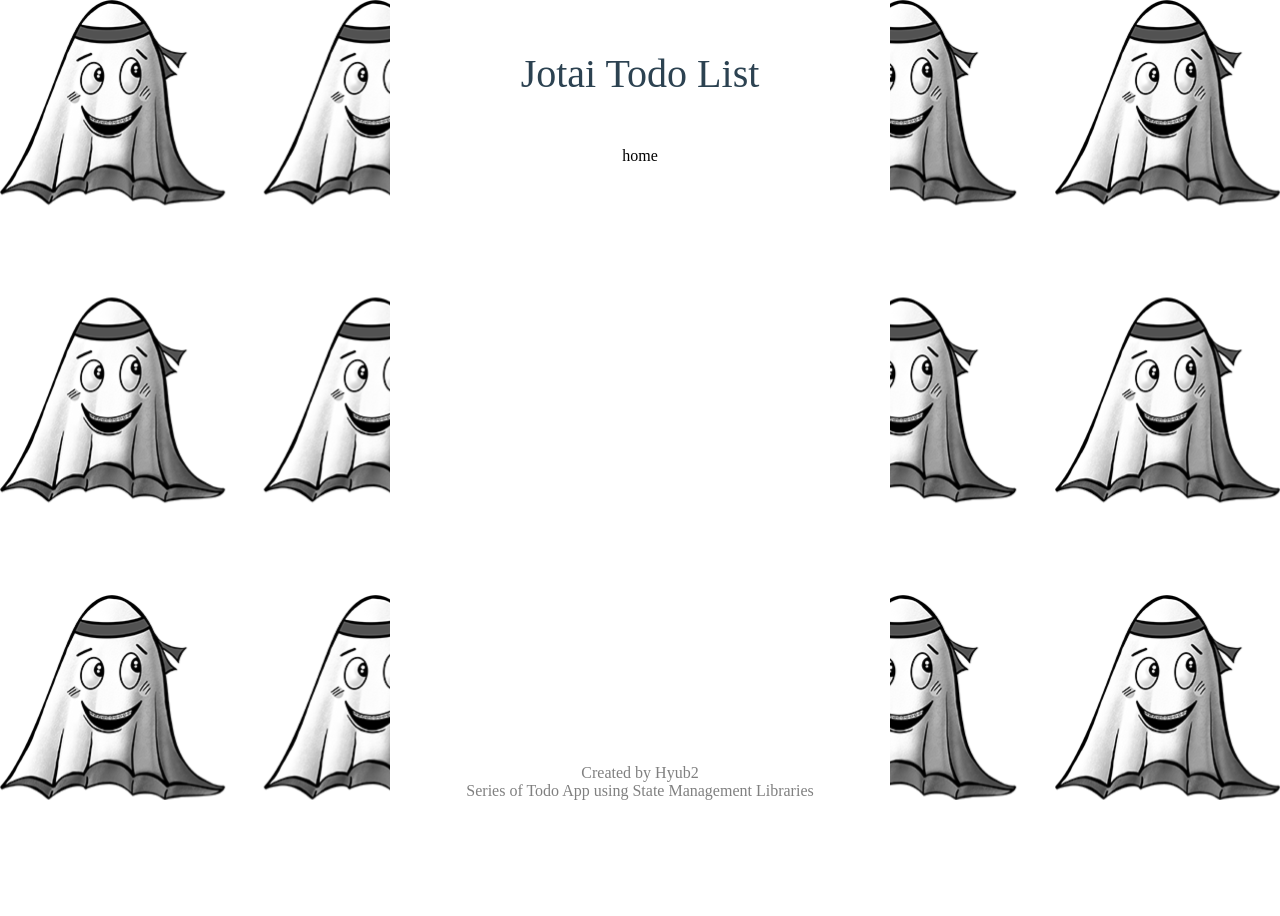
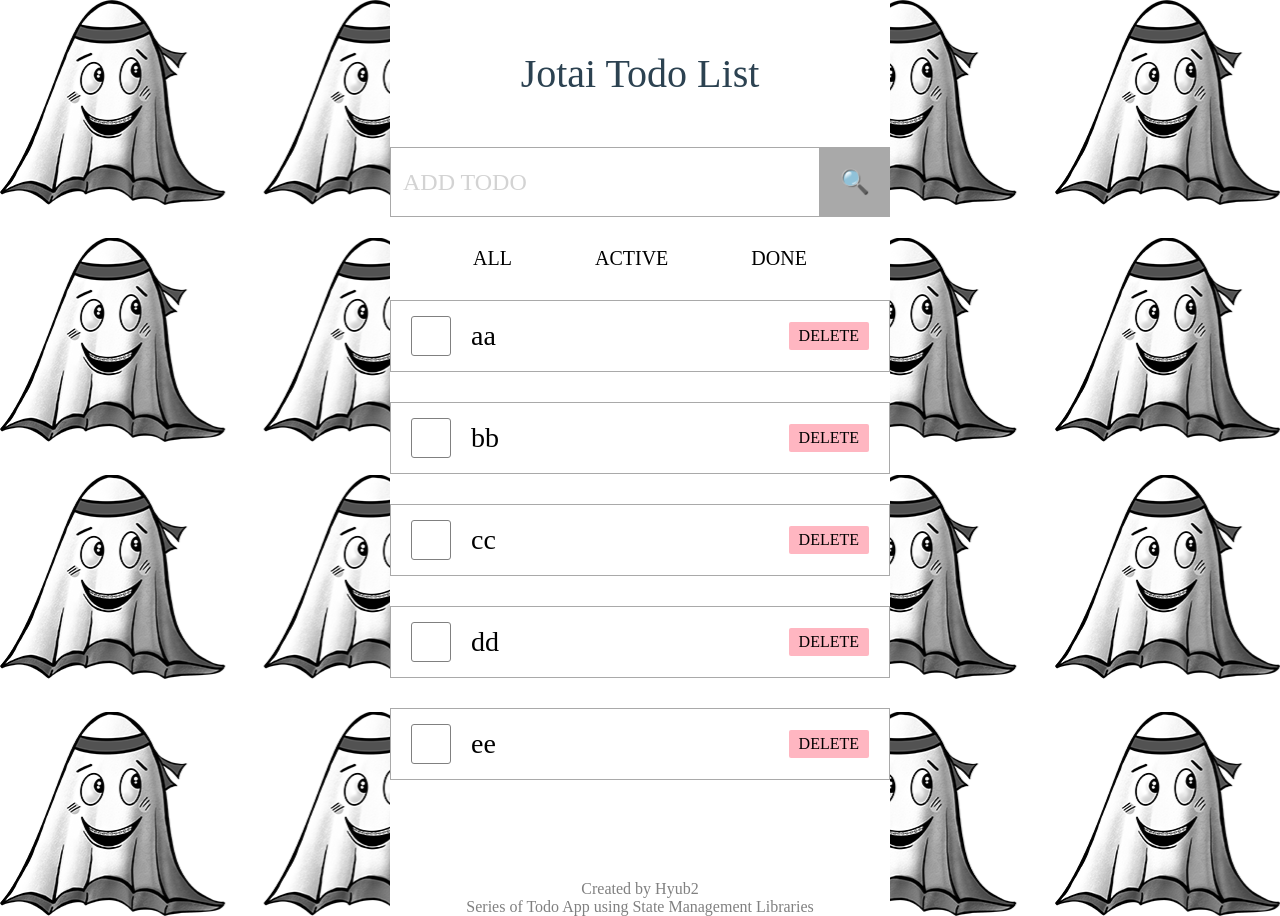
Before and after one commit to thwlckd/jotai-todo, a React (Vite) app: page / in a window 1280 px wide. Before the commit the page ends 800 px from the top, so only its background shows below. Built offline with nearby package versions, Linux system fonts and the light colour scheme.

Commit message:
Feat: 투투앱 퍼블리싱

```diff
--- a/src/App.tsx
+++ b/src/App.tsx
@@ -1,7 +1,16 @@
+import Input from './components/Input';
 import Layout from './components/Layout';
+import Navigation from './components/Navigation';
+import TodoList from './components/TodoList';
 
 const App = () => {
-  return <Layout>home</Layout>;
+  return (
+    <Layout>
+      <Input />
+      <Navigation />
+      <TodoList />
+    </Layout>
+  );
 };
 
 export default App;
--- /dev/null
+++ b/src/components/Input.tsx
@@ -0,0 +1,42 @@
+import styled from '@emotion/styled';
+
+const Input = () => {
+  return (
+    <Form>
+      <TodoInput type="text" placeholder="ADD TODO" />
+      <Button type="submit">🔍</Button>
+    </Form>
+  );
+};
+
+export default Input;
+
+const Form = styled.form`
+  display: flex;
+  width: 100%;
+  height: 70px;
+`;
+
+const TodoInput = styled.input`
+  flex-grow: 1;
+  border: 1px darkgray solid;
+  font-size: 24px;
+  padding: 0 12px;
+
+  &::placeholder {
+    color: lightgray;
+  }
+`;
+
+const Button = styled.button`
+  width: 70px;
+  background-color: darkgray;
+  text-align: center;
+  font-size: 24px;
+  cursor: pointer;
+
+  &:hover {
+    background-color: gray;
+    transition: all 0.2s;
+  }
+`;
--- /dev/null
+++ b/src/components/Navigation.tsx
@@ -0,0 +1,36 @@
+import { Children } from 'react';
+import styled from '@emotion/styled';
+
+const TABS = ['ALL', 'ACTIVE', 'DONE'];
+
+const Navigation = () => {
+  return (
+    <NavigationWrpper>
+      {Children.toArray(
+        TABS.map((tab) => (
+          <li>
+            <TabButton>{tab}</TabButton>
+          </li>
+        )),
+      )}
+    </NavigationWrpper>
+  );
+};
+
+export default Navigation;
+
+const NavigationWrpper = styled.ul`
+  display: flex;
+  justify-content: space-evenly;
+  margin: 30px 0;
+  width: 100%;
+  font-size: 20px;
+`;
+
+const TabButton = styled.button`
+  cursor: pointer;
+
+  &:hover {
+    text-decoration: underline;
+  }
+`;
--- /dev/null
+++ b/src/components/TodoItem.tsx
@@ -0,0 +1,66 @@
+import styled from '@emotion/styled';
+import { Todo } from '../types/todo';
+
+interface Props {
+  todo: Todo;
+}
+
+const TodoItem = ({ todo }: Props) => {
+  return (
+    <ItemWrapper>
+      <CheckBox type="checkbox" defaultChecked={todo.isDone} />
+      <TodoContent $isChecked={todo.isDone}>{todo.content}</TodoContent>
+      <DeleteButton>DELETE</DeleteButton>
+    </ItemWrapper>
+  );
+};
+
+export default TodoItem;
+
+const ItemWrapper = styled.div`
+  display: flex;
+  align-items: center;
+  gap: 20px;
+  width: 100%;
+  font-size: 28px;
+  padding: 15px 20px;
+  border: 1px darkgray solid;
+  background-color: white;
+`;
+
+const CheckBox = styled.input`
+  position: relative;
+  width: 40px;
+  height: 40px;
+  border: 1px solid gray;
+  border-radius: 3px;
+  cursor: pointer;
+
+  &:checked {
+    background-color: gray;
+  }
+
+  &:checked::after {
+    content: '✔';
+    position: absolute;
+    top: 50%;
+    left: 50%;
+    transform: translate(-50%, -50%);
+    color: white;
+  }
+`;
+
+const TodoContent = styled.p<{ $isChecked: boolean }>`
+  flex: 1;
+  word-break: break-all;
+  text-decoration: ${({ $isChecked }) => ($isChecked ? 'line-through' : 'none')};
+`;
+
+const DeleteButton = styled.button`
+  margin-left: auto;
+  padding: 5px 10px;
+  border-radius: 2px;
+  background-color: lightpink;
+  font-size: 16px;
+  cursor: pointer;
+`;
--- /dev/null
+++ b/src/components/TodoList.tsx
@@ -0,0 +1,23 @@
+import styled from '@emotion/styled';
+import TodoItem from './TodoItem';
+
+const TodoList = () => {
+  return (
+    <TodoListWrappper>
+      <TodoItem todo={{ id: '1', content: 'aa', isDone: false }} />
+      <TodoItem todo={{ id: '2', content: 'bb', isDone: false }} />
+      <TodoItem todo={{ id: '3', content: 'cc', isDone: false }} />
+      <TodoItem todo={{ id: '4', content: 'dd', isDone: false }} />
+      <TodoItem todo={{ id: '5', content: 'ee', isDone: false }} />
+    </TodoListWrappper>
+  );
+};
+
+export default TodoList;
+
+const TodoListWrappper = styled.section`
+  display: flex;
+  flex-direction: column;
+  gap: 30px;
+  width: 100%;
+`;
--- /dev/null
+++ b/src/types/todo.ts
@@ -0,0 +1,5 @@
+export interface Todo {
+  id: string;
+  content: string;
+  isDone: boolean;
+}
```
